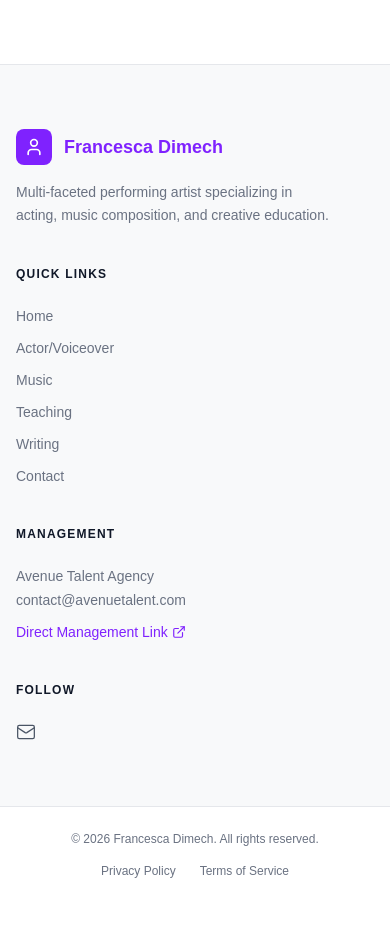
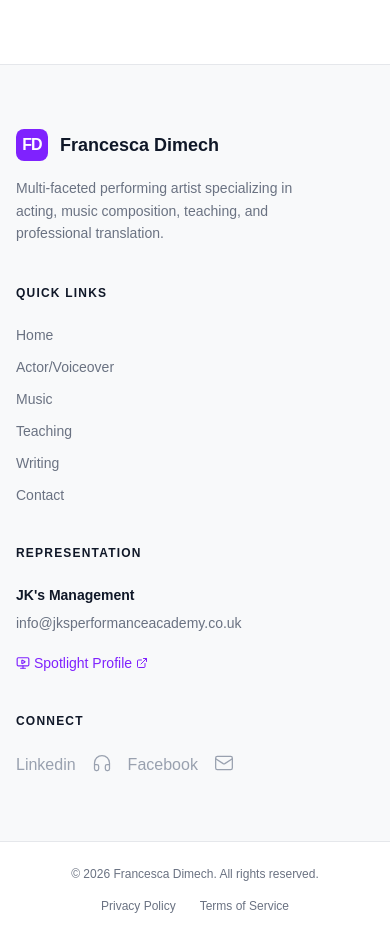
Before and after one commit to sharjeel-khalid-se/francesca-dimech-portfolio, a Next.js app: page / in a window 390 px wide. Shown: the part 1900-2838 px from the top of the page. Before the commit the page ends 2803 px from the top, so only its background shows below. Built offline with nearby package versions, Linux system fonts and the light colour scheme.

Commit message:
update footer

```diff
--- a/components/Footer.tsx
+++ b/components/Footer.tsx
@@ -1,24 +1,24 @@
 import Link from "next/link";
-import { Mail, User, ExternalLink } from "lucide-react";
+import { Mail, ExternalLink, Headphones, MonitorPlay } from "lucide-react";
 
 export default function Footer() {
   return (
     <footer className="bg-[#F8F9FA] border-t border-gray-200 mt-20">
       <div className="max-w-7xl mx-auto px-4 sm:px-6 lg:px-8 py-16">
         <div className="grid grid-cols-1 md:grid-cols-12 gap-10 md:gap-4">
-
           {/* Column 1: Brand */}
           <div className="md:col-span-4">
-            <div className="flex items-center gap-3">
-              <div className="bg-violet-600 p-2 rounded-lg text-white">
-                <User size={20} />
+            <div className="flex items-center gap-3 mb-4">
+              <div className="bg-violet-600 w-8 h-8 rounded-lg flex items-center justify-center text-white font-black tracking-tighter">
+                FD
               </div>
-              <span className="text-lg font-bold text-violet-600">
+              <span className="text-lg font-bold text-gray-900">
                 Francesca Dimech
               </span>
             </div>
-            <p className="mt-4 text-sm text-gray-500 leading-relaxed max-w-xs">
-              Multi-faceted performing artist specializing in acting, music composition, and creative education.
+            <p className="text-sm text-gray-500 leading-relaxed max-w-xs">
+              Multi-faceted performing artist specializing in acting, music
+              composition, teaching, and professional translation.
             </p>
           </div>
 
@@ -28,55 +28,143 @@ export default function Footer() {
               Quick Links
             </h3>
             <ul className="space-y-3 text-sm text-gray-500 font-medium">
-              <li><Link href="/" className="hover:text-violet-600">Home</Link></li>
-              <li><Link href="/actor" className="hover:text-violet-600">Actor/Voiceover</Link></li>
-              <li><Link href="/music" className="hover:text-violet-600">Music</Link></li>
-              <li><Link href="/teaching" className="hover:text-violet-600">Teaching</Link></li>
-              <li><Link href="/writing" className="hover:text-violet-600">Writing</Link></li>
-              <li><Link href="/contact" className="hover:text-violet-600">Contact</Link></li>
+              <li>
+                <Link
+                  href="/"
+                  className="hover:text-violet-600 transition-colors"
+                >
+                  Home
+                </Link>
+              </li>
+              <li>
+                <Link
+                  href="/actor"
+                  className="hover:text-violet-600 transition-colors"
+                >
+                  Actor/Voiceover
+                </Link>
+              </li>
+              <li>
+                <Link
+                  href="/music"
+                  className="hover:text-violet-600 transition-colors"
+                >
+                  Music
+                </Link>
+              </li>
+              <li>
+                <Link
+                  href="/teaching"
+                  className="hover:text-violet-600 transition-colors"
+                >
+                  Teaching
+                </Link>
+              </li>
+              <li>
+                <Link
+                  href="/writing"
+                  className="hover:text-violet-600 transition-colors"
+                >
+                  Writing
+                </Link>
+              </li>
+              <li>
+                <Link
+                  href="/contact"
+                  className="hover:text-violet-600 transition-colors"
+                >
+                  Contact
+                </Link>
+              </li>
             </ul>
           </div>
 
-          {/* Column 3: Management */}
+          {/* Column 3: Representation */}
           <div className="md:col-span-4">
             <h3 className="text-xs font-bold text-gray-900 uppercase tracking-widest mb-6">
-              Management
+              Representation
             </h3>
-            <div className="space-y-1 text-sm text-gray-500 font-medium">
-              <p>Avenue Talent Agency</p>
-              <p>contact@avenuetalent.com</p>
+            <div className="space-y-2 text-sm text-gray-500 font-medium">
+              <p className="text-gray-900 font-bold">JK's Management</p>
               <a
-                href="#"
-                target="_blank"
-                rel="noreferrer"
-                className="text-violet-600 hover:text-violet-700 flex items-center gap-1 mt-3"
+                href="mailto:info@jksperformanceacademy.co.uk"
+                className="hover:text-violet-600 transition-colors block"
               >
-                Direct Management Link <ExternalLink size={14} />
+                info@jksperformanceacademy.co.uk
               </a>
+              <div className="pt-3 flex flex-col gap-2">
+                <a
+                  href="https://app.spotlight.com/9492-8979-9003"
+                  target="_blank"
+                  rel="noreferrer"
+                  className="text-violet-600 hover:text-violet-700 flex items-center gap-1 w-fit"
+                >
+                  <MonitorPlay size={14} /> Spotlight Profile{" "}
+                  <ExternalLink size={12} />
+                </a>
+              </div>
             </div>
           </div>
 
-          {/* Column 4: Follow */}
+          {/* Column 4: Follow / Socials */}
           <div className="md:col-span-2">
             <h3 className="text-xs font-bold text-gray-900 uppercase tracking-widest mb-6">
-              Follow
+              Connect
             </h3>
-            <div className="flex space-x-5">
-<Link href="/contact" className="text-gray-600 hover:text-violet-600 transition-colors"><Mail size={20} strokeWidth={1.5} /></Link>            </div>
+            <div className="flex gap-4">
+              <a
+                href="https://www.linkedin.com/in/francesca-dimech-05251435/"
+                target="_blank"
+                rel="noreferrer"
+                className="text-gray-400 hover:text-[#0A66C2] transition-colors"
+                aria-label="LinkedIn"
+              >
+                Linkedin
+              </a>
+              <a
+                href="https://soundcloud.com/user-890931115"
+                target="_blank"
+                rel="noreferrer"
+                className="text-gray-400 hover:text-[#ff5500] transition-colors"
+                aria-label="SoundCloud"
+              >
+                <Headphones size={20} strokeWidth={1.5} />
+              </a>
+              <a
+                href="https://www.facebook.com/francescaswordsalad"
+                target="_blank"
+                rel="noreferrer"
+                className="text-gray-400 hover:text-[#1877F2] transition-colors"
+                aria-label="Facebook"
+              >
+                <p>Facebook</p>
+              </a>
+              <Link
+                href="/contact"
+                className="text-gray-400 hover:text-violet-600 transition-colors"
+                aria-label="Contact via Email"
+              >
+                <Mail size={20} strokeWidth={1.5} />
+              </Link>
+            </div>
           </div>
-
         </div>
       </div>
 
       {/* Bottom Copyright Row */}
       <div className="border-t border-gray-200 bg-white">
         <div className="max-w-7xl mx-auto px-4 sm:px-6 lg:px-8 py-6 flex flex-col md:flex-row items-center justify-between gap-4">
-          <p className="text-xs text-gray-500 font-medium">
-            &copy; {new Date().getFullYear()} Francesca Dimech. All rights reserved.
+          <p className="text-xs text-gray-500 font-medium text-center md:text-left">
+            &copy; {new Date().getFullYear()} Francesca Dimech. All rights
+            reserved.
           </p>
           <div className="flex space-x-6 text-xs text-gray-500 font-medium">
-            <Link href="#" className="hover:text-gray-900">Privacy Policy</Link>
-            <Link href="#" className="hover:text-gray-900">Terms of Service</Link>
+            <Link href="#" className="hover:text-gray-900 transition-colors">
+              Privacy Policy
+            </Link>
+            <Link href="#" className="hover:text-gray-900 transition-colors">
+              Terms of Service
+            </Link>
           </div>
         </div>
       </div>
```
